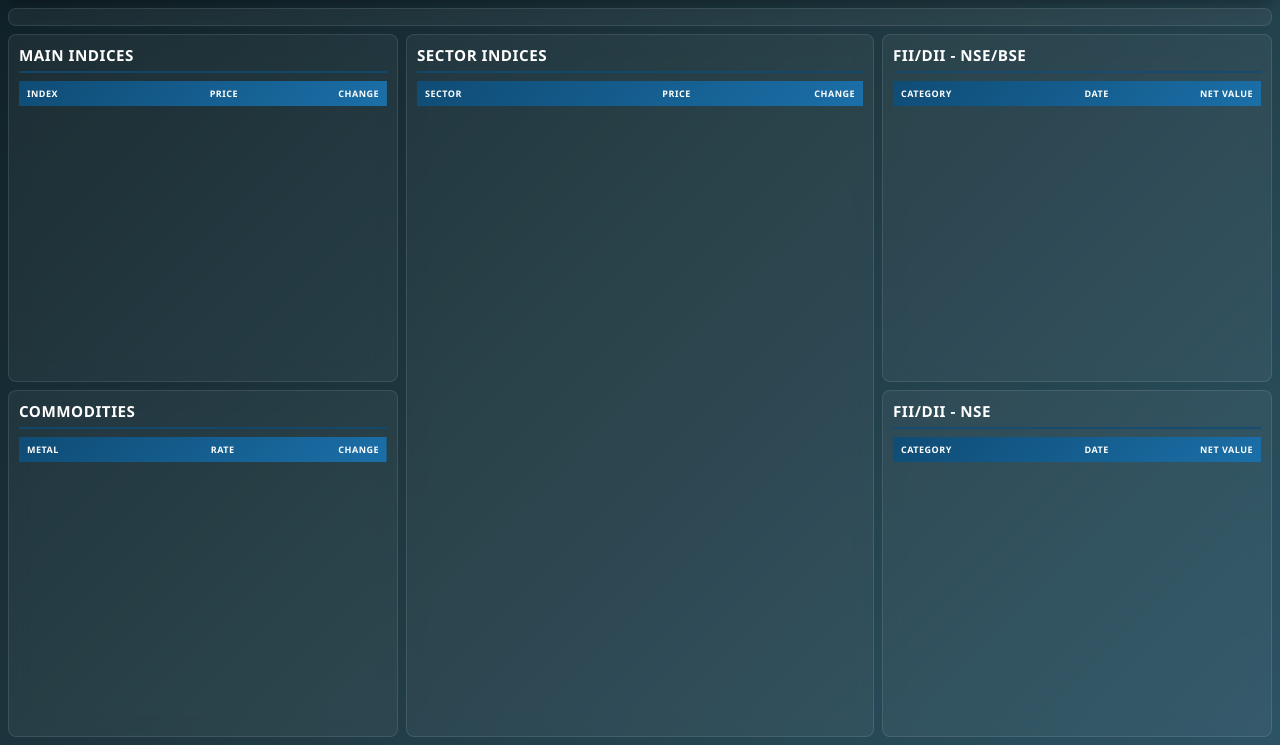
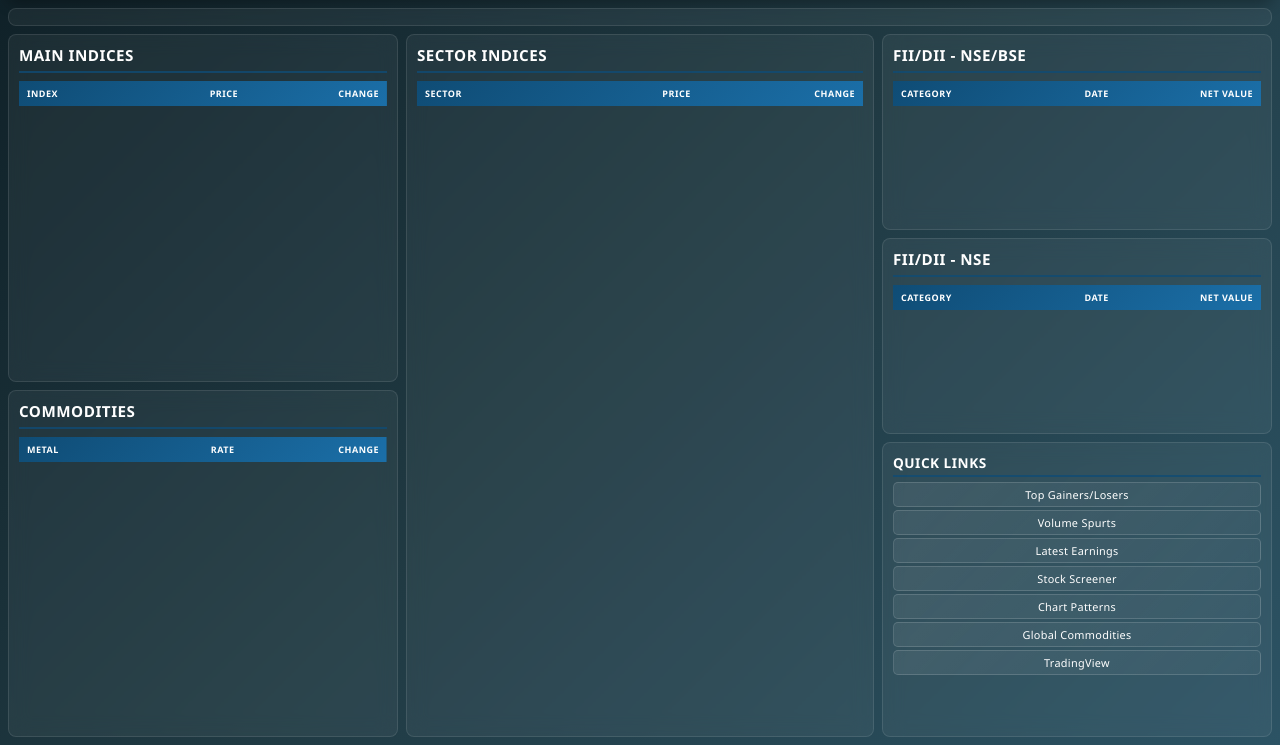
Before and after one commit to Ayman-Singh/Customized_NSE_monitoring, a website: page index.html in a window 1280 px wide. Shown: the part 55-800 px from the top of the page. Drawn offline with Linux system fonts and the light colour scheme; no server answers.

Commit message:
quick links

```diff
--- a/index.html
+++ b/index.html
@@ -75,9 +75,9 @@
                 </section>
             </div>
 
-            <!-- Column 3: FII/DII Activity -->
+            <!-- Column 3: FII/DII Activity + Quick Links -->
             <div class="column col-3">
-                <section class="data-section">
+                <section class="data-section fii-compact">
                     <h2>FII/DII - NSE/BSE</h2>
                     <div class="table-wrapper">
                         <table id="fii-dii-react-table">
@@ -93,7 +93,7 @@
                     </div>
                 </section>
 
-                <section class="data-section">
+                <section class="data-section fii-compact">
                     <h2>FII/DII - NSE</h2>
                     <div class="table-wrapper">
                         <table id="fii-dii-nse-table">
@@ -108,6 +108,33 @@
                         </table>
                     </div>
                 </section>
+
+                <section class="data-section quick-links">
+                    <h2>Quick Links</h2>
+                    <div class="links-grid">
+                        <a href="https://www.nseindia.com/market-data/top-gainers-losers" target="_blank" class="link-card">
+                            <span class="link-text">Top Gainers/Losers</span>
+                        </a>
+                        <a href="https://www.nseindia.com/market-data/volume-gainers-spurts" target="_blank" class="link-card">
+                            <span class="link-text">Volume Spurts</span>
+                        </a>
+                        <a href="https://www.moneycontrol.com/markets/earnings/latest-results/?tab=LR&subType=yoy" target="_blank" class="link-card">
+                            <span class="link-text">Latest Earnings</span>
+                        </a>
+                        <a href="https://www.screener.in/" target="_blank" class="link-card">
+                            <span class="link-text">Stock Screener</span>
+                        </a>
+                        <a href="https://chartink.com/" target="_blank" class="link-card">
+                            <span class="link-text">Chart Patterns</span>
+                        </a>
+                        <a href="https://tradingeconomics.com/commodities" target="_blank" class="link-card">
+                            <span class="link-text">Global Commodities</span>
+                        </a>
+                        <a href="https://www.tradingview.com/" target="_blank" class="link-card">
+                            <span class="link-text">TradingView</span>
+                        </a>
+                    </div>
+                </section>
             </div>
         </div>
     </div>
--- a/package.json
+++ b/package.json
@@ -11,6 +11,7 @@
   "dependencies": {
     "cors": "^2.8.5",
     "express": "^4.18.2",
+    "inherits": "^2.0.4",
     "node-fetch": "^2.6.7"
   },
   "devDependencies": {
--- a/styles.css
+++ b/styles.css
@@ -148,6 +148,14 @@
 
 .col-3 .data-section {
     flex: 1;
+}
+
+.col-3 .fii-compact {
+    flex: 0.28;
+}
+
+.col-3 .quick-links {
+    flex: 0.44;
 }
 
 /* DATA SECTIONS */
@@ -319,3 +327,45 @@
         grid-template-columns: repeat(4, 1fr);
     }
 }
+
+/* QUICK LINKS */
+.quick-links h2 {
+    font-size: 0.85em;
+    margin-bottom: 5px;
+    padding-bottom: 3px;
+}
+
+.links-grid {
+    display: grid;
+    grid-template-columns: 1fr;
+    gap: 3px;
+    overflow: hidden;
+}
+
+.link-card {
+    display: flex;
+    align-items: center;
+    justify-content: center;
+    background: linear-gradient(135deg, rgba(255, 255, 255, 0.08) 0%, rgba(255, 255, 255, 0.03) 100%);
+    border: 1px solid rgba(255, 255, 255, 0.15);
+    border-radius: 5px;
+    padding: 4px 8px;
+    text-decoration: none;
+    color: #fff;
+    transition: all 0.3s cubic-bezier(0.4, 0, 0.2, 1);
+    cursor: pointer;
+}
+
+.link-card:hover {
+    background: linear-gradient(135deg, rgba(15, 76, 117, 0.3) 0%, rgba(27, 111, 168, 0.2) 100%);
+    border-color: rgba(30, 136, 168, 0.6);
+    transform: translateX(4px);
+    box-shadow: 0 4px 12px rgba(0, 0, 0, 0.3);
+}
+
+.link-text {
+    font-size: 0.68em;
+    font-weight: 500;
+    letter-spacing: 0.3px;
+    text-align: center;
+}
```
Also changed, not shown: 1 other file.
